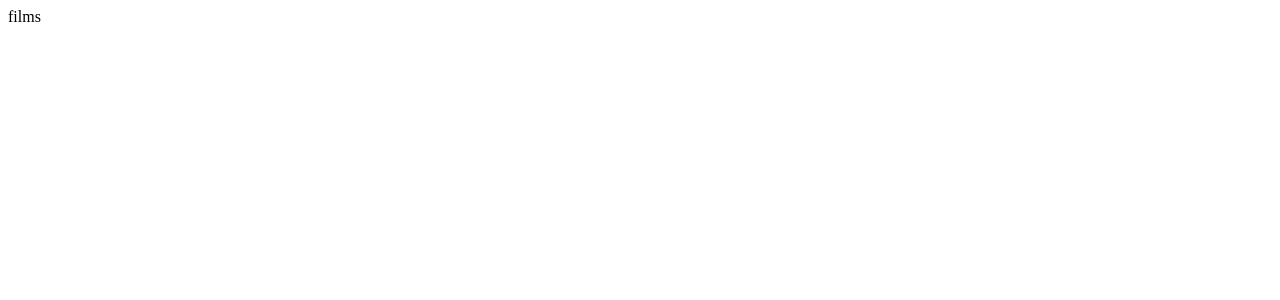
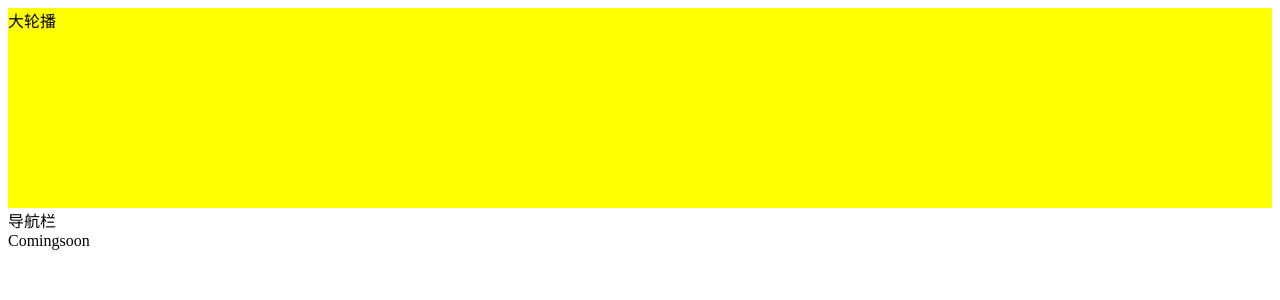
Before and after one commit to stonebridege/myapp, a React (Create React App) app: page /#/films/comingsoon in a window 1280 px wide. Before the commit this address led to /#/films. Shown: the top 300 px of the page. Built offline with nearby package versions, Linux system fonts and the light colour scheme.

Commit message:
11.3.4.嵌套路由

```diff
--- a/src/04-router/App.js
+++ b/src/04-router/App.js
@@ -1,11 +1,26 @@
 import React, {Component} from 'react'
-import MRouter from './router/IndexRouter'
+import {HashRouter, Redirect, Route, Switch} from 'react-router-dom'
+import Films from './views/Films'
+import Cinemas from './views/Cinemas'
+import Center from './views/Center'
+import NotFound from './views/NotFound'
+
 export default class App extends Component {
     render() {
         return (
             <div>
-                {/* 引入路由模块 */}
-                <MRouter></MRouter>
+                <HashRouter>
+                    <Switch>
+                        {/*一级路由执行films组件，一定不能使用exact*/}
+                        <Route path="/films" component={Films}/>
+                        <Route path="/cinemas" component={Cinemas}/>
+                        <Route path="/center" component={Center}/>
+                        {/* 模糊匹配 */}
+                        <Redirect from="/" to="/films" exact/>
+                        {/* 精确匹配  exact */}
+                        <Route component={NotFound}/>
+                    </Switch>
+                </HashRouter>
             </div>
         )
     }
--- a/src/04-router/router/IndexRouter.js
+++ b/src/04-router/router/IndexRouter.js
@@ -13,8 +13,6 @@ export default class IndexRouter extends Component {
                     <Route path="/cinemas" component={Cinemas}/>
                     <Route path="/center" component={Center}/>
                     <Redirect from="/" to="/films"/>
-                    {/* <Redirect from="/" to="/films" exact/>
-                        <Route path="*" component={NotFound}/> */}
                 </Switch>
             </HashRouter>
         )
--- a/src/04-router/views/Films.js
+++ b/src/04-router/views/Films.js
@@ -1,10 +1,23 @@
-import React, { Component } from 'react'
+import React, {Component} from 'react'
+import Nowplaying from './films/Nowplaying'
+import Comingsoon from './films/Comingsoon'
+import {Redirect, Route, Switch} from 'react-router-dom'
 
 export default class Films extends Component {
     render() {
         return (
             <div>
-                films
+                <div style={{height: "200px", background: "yellow"}}>大轮播</div>
+                <div>导航栏</div>
+                {/* 路由配置嵌套路由 */}
+                <Switch>
+                    {/*1.访问http://ip:port/#/films/nowplaying时，页面指定位置加载Nowplaying组件*/}
+                    <Route path="/films/nowplaying" component={Nowplaying}/>
+                    {/*2.访问http://ip:port/#/films/comingsoon时，页面指定位置加载Comingsoon组件*/}
+                    <Route path="/films/comingsoon" component={Comingsoon}/>
+                    {/*3.访问http://ip:port/#/films*时，默认加载nowplaying组件*/}
+                    <Redirect from="/films" to="/films/nowplaying"/>
+                </Switch>
             </div>
         )
     }
--- /dev/null
+++ b/src/04-router/views/NotFound.js
@@ -0,0 +1,9 @@
+import React from 'react'
+
+export default function Cinemas() {
+    return (
+        <div>
+            NotFound
+        </div>
+    )
+}
--- /dev/null
+++ b/src/04-router/views/films/Comingsoon.js
@@ -0,0 +1,15 @@
+/*
+ * @作者: kerwin
+ * @公众号: 大前端私房菜
+ */
+import React, { Component } from 'react'
+
+export default class Comingsoon extends Component {
+    render() {
+        return (
+            <div>
+                Comingsoon
+            </div>
+        )
+    }
+}
--- /dev/null
+++ b/src/04-router/views/films/Nowplaying.js
@@ -0,0 +1,13 @@
+/*
+ * @作者: kerwin
+ * @公众号: 大前端私房菜
+ */
+import React from 'react'
+
+export default function Nowplaying() {
+    return (
+        <div>
+            Nowplaying
+        </div>
+    )
+}
```
